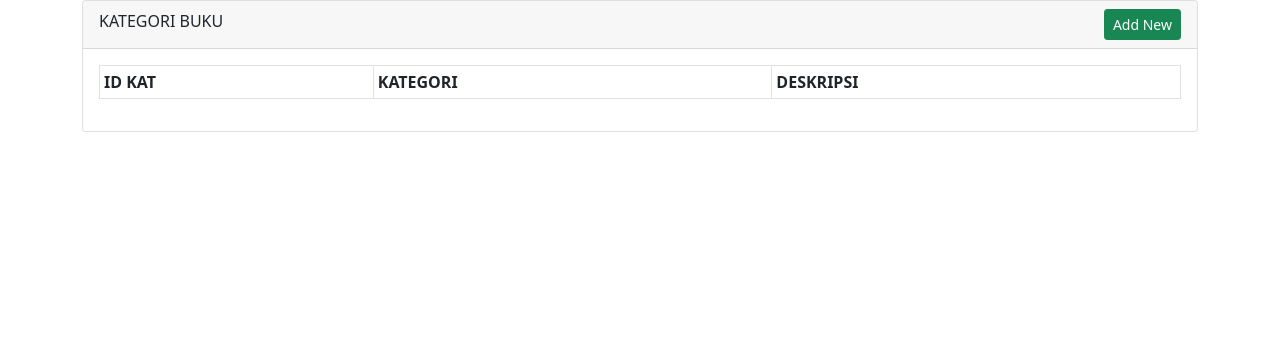
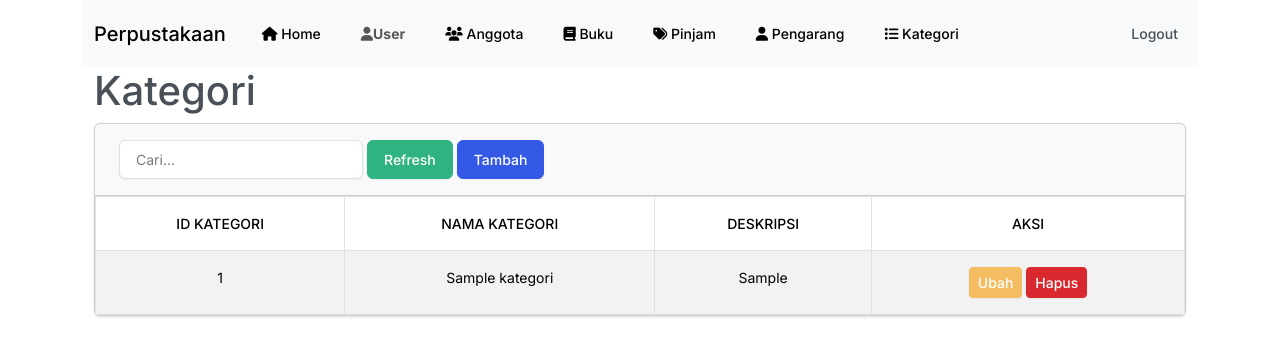
Before and after one commit to Magang-KBS/Perpustakaan, a Laravel app: page /kategori in a window 1280 px wide. Shown: the top 356 px of the page. Run offline with Laravel 12, Linux system fonts and the light colour scheme; tables that the repository leaves empty hold one stand-in row (values such as "Sample post"); lists and menus that the app fills with data are empty.

Commit message:
CRUD Kategori

```diff
--- a/app/Http/Controllers/kategoriController.php
+++ b/app/Http/Controllers/kategoriController.php
@@ -2,17 +2,64 @@
 
 namespace App\Http\Controllers;
 
-use App\Models\kategori;
+use App\Models\kategori; //as ModelKategory;
 use Illuminate\Http\Request;
 
 class kategoriController extends Controller
 {
-    public function loadAllCategory(){
-        $all_category = kategori::all();
-        return view ('kategori.index');
+    public function index(Request $request)
+{
+    $title = 'Kategori'; // Define the title
+    $q = $request->query('q');
+    $kategoris = kategori::where('nama_kategori', 'like', '%' . $q . '%')
+        ->paginate(5)
+        ->withQueryString();
+    $no = $kategoris->firstItem();
+    return view('kategori.index', compact('title', 'kategoris', 'q', 'no')); // Pass the $title variable
+}
+
+    public function create()
+    {
+        $title = 'Tambah Kategori';
+        $kategoris = Kategori::orderBy('nama_kategori')->get();
+        return view('kategori.tambah_kat',compact('title','kategoris'));
+    }
+    public function show(string $id)
+    {
+        //
+    }
+    public function store(Request $request)
+    {
+        $request->validate([
+            'nama_kategori'=>'required',
+            'deskripsi' => 'required'
+        ]);
+        //$kategori = new ModelKategory();
+        //$kategori->nama_kategori = $request->nama_kategori;
+        //$kategori->deskripsi = $request->deskripsi;
+        //$kategori->save();
+
+         $kategori = new Kategori($request->all());
+         $kategori->save();
+        return redirect()->route('kategori.index')->with(['message'=>"Data Berhasil ditambahkan"]);
     }
 
-    public function loadAddCategoryForm(){
-        return view ('kategopri.add-category');
+    public function edit($id)
+    {
+        $title = 'Ubah Kategori';
+        $kategori = Kategori::where('id',$id)->first();
+        return view('kategori.edit_kat',compact('title','kategori'));
+    }
+
+    public function update(Request $request, kategori $id)
+    {
+        $id->update($request->all());
+        return redirect()->route('kategori.index')->with(['message'=>'Data Berhasil diperbarui']);
+    }
+
+    public function destroy(kategori $id)
+    {
+        $id->delete();
+        return redirect()->route('kategori.index')->with(['message'=>'Data Berhasil dihapus!']);
     }
 }
--- a/app/Models/kategori.php
+++ b/app/Models/kategori.php
@@ -5,15 +5,10 @@
 use Illuminate\Database\Eloquent\Factories\HasFactory;
 use Illuminate\Database\Eloquent\Model;
 
-class kategori extends Model
+class Kategori extends Model
 {
     use HasFactory;
-
-    protected $table = 'kategory';
-
-    protected $fillable = [
-        'nama_kategori',
-        'deskripsi'
-    ];
-
+    protected $table ='kategori';
+    protected $primaryKey = 'id';
+    protected $fillable = ['nama_kategori', 'deskripsi'];
 }
--- a/app/Providers/AppServiceProvider.php
+++ b/app/Providers/AppServiceProvider.php
@@ -3,7 +3,7 @@
 namespace App\Providers;
 
 use Illuminate\Support\ServiceProvider;
-
+use Illuminate\Pagination\Paginator;
 class AppServiceProvider extends ServiceProvider
 {
     /**
@@ -17,8 +17,8 @@
     /**
      * Bootstrap any application services.
      */
-    public function boot(): void
+    public function boot()
     {
-        //
+        Paginator::useBootstrap();
     }
 }
--- a/resources/views/kategori/index.blade.php
+++ b/resources/views/kategori/index.blade.php
@@ -1,28 +1,60 @@
-<!DOCTYPE html>
-<html lang="en">
-<head>
-    <meta charset="UTF-8">
-    <meta name="viewport" content="width=device-width, initial-scale=1.0">
-    <title>LARAVEL CRUD</title>
-    <link href="https://cdn.jsdelivr.net/npm/bootstrap@5.0.2/dist/css/bootstrap.min.css" rel="stylesheet" integrity="sha384-EVSTQN3/azprG1Anm3QDgpJLIm9Nao0Yz1ztcQTwFspd3yD65VohhpuuCOmLASjC" crossorigin="anonymous">
-</head>
-<body>
-    <div class="container">
-        <div class="card">
+@extends('layout.app')
+@section('content')
+@if (session()->has('message'))
+<p class="alert alert-info">{{session('message')}}</p>
+@endif
+    <div class="card mb-3">
         <div class="card-header">
-                    KATEGORI BUKU
-                    <a href="/kategori/create" class="btn btn-success btn-sm float-end">Add New</a>
+            <form class="row row-cols-auto g-1">
+                <div class="col">
+                    <input class="form-control" name="q" value="{{$q}}" placeholder="Cari...">
                 </div>
-            <div class="card-body">
-                <table class="table table-sm table stripped table-bordered">
+                <div class="col">
+                    <button class="btn btn-success">Refresh</button>
+                </div>
+
+                <div class="col">
+                    <a class="btn btn-primary" href="{{route('kategori.tambah_kat')}}">Tambah</a>
+                </div>
+
+            </form>
+        </div>
+        <div class="table-responsive">
+            <table class="table table-hover table-bordered table-striped m-0">
                 <thead>
-                        <th>ID KAT</th>
-                        <th>KATEGORI</th>
-                        <th>DESKRIPSI</th>
+                    <tr class="text-center">
+                        <th>ID Kategori</th>
+                        <th>Nama Kategori</th>
+                        <th>Deskripsi</th>
+                        <th>Aksi</th>
+
+                    </tr>
                 </thead>
+                <?php //$no = 1;?>
+                    @foreach ($kategoris as $kategori)
+                    <tr class="text-center">
+                        <td>{{$no++}}</td>
+                        <td>{{$kategori->nama_kategori}}</td>
+                        <td>{{$kategori->deskripsi}}</td>
+                        <td>
+                            <a class="btn btn-sm btn-warning" href="{{route('kategori.edit_kat',$kategori->id)}}">Ubah</a>
+                            <form method="POST" class="d-inline" action="{{route('kategori.destroy',$kategori)}}">
+                                @csrf
+                                @method('DELETE')
+                                <button class="btn btn-sm btn-danger" onclick="return confirm('Hapus Data?')">Hapus</button>
+                            </form>
+                        </td>
+                    </tr>
+                    @endforeach
             </table>
+
         </div>
+        @if ($kategoris->hasPages())
+        <div class="card-footer">
+            {{$kategoris->links()}}
         </div>
+
+@endif
     </div>
-</body>
-</html>
+
+@endsection
--- a/resources/views/layout/app.blade.php
+++ b/resources/views/layout/app.blade.php
@@ -34,7 +34,7 @@
 
 
                     <li class="nav-item">
-                        <a class=" nav-link active" aria-current="page" href=""> <i class="fa fa-users"></i> Member</a>
+                        <a class=" nav-link active" aria-current="page" href="{{route('anggota.index')}}"> <i class="fa fa-users"></i> Anggota</a>
                     </li>
                     <li class="nav-item">
                         <a class=" nav-link active" aria-current="page" href=""><i class="fa fa-book"></i> Buku</a>
@@ -43,10 +43,10 @@
                       <a class=" nav-link active" aria-current="page" href=""><i class="fa fa-tags"></i>  Pinjam</a>
                     </li>
                     <li class="nav-item">
-                        <a class="nav-link active" aria-current="page" href=""> <i class="fa fa-key"></i> Password</a>
+                        <a class="nav-link active" aria-current="page" href=""> <i class="fa fa-user"></i> Pengarang</a>
                     </li>
                     <li class="nav-item">
-                        <a class=" nav-link active" aria-current="page" href=""> <i class="fa fa-list"></i> Kategori</a>
+                        <a class=" nav-link active" aria-current="page" href="{{route('kategori.index')}}"> <i class="fa fa-list"></i> Kategori</a>
                     </li>
                 </ul>
                 <div class="nav-item">
--- a/routes/web.php
+++ b/routes/web.php
@@ -3,19 +3,21 @@
 use App\Http\Controllers\AnggotaController;
 use App\Http\Controllers\pageController;
 use Illuminate\Support\Facades\Route;
-use App\Http\Controllers\KategoriController;
+use App\Http\Controllers\kategoriController;
+use App\Http\Controllers\PenerbitController;
+
 
 //Route::get('/', function () {
 //    return view('welcome');
 //});
 
-Route::get('/kategori', [kategoriController::class,'loadAllCategory']);
-Route::get('/kategori/add-category', [kategoriController::class,'loadAddCategory']);
-use App\Http\Controllers\PenerbitController;
+Route::get('/kategori',[kategoriController::class,'index'])->name('kategori.index');
+Route::get('/kategori/tambah',[kategoriController::class,'create'])->name('kategori.tambah_kat');
+Route::get('/kategori/edit/{id}', [kategoriController::class, 'edit'])->name('kategori.edit_kat');
+Route::post('/kategori/store', [kategoriController::class,'store'])->name('kategori.store');
+Route::put('/kategori/{id}',[kategoriController::class,'update'])->name('kategori.update');
+Route::delete('kategori/{id}',[kategoriController::class, 'destroy'])->name('kategori.destroy');
 
-Route::get('/', function () {
-    return view('welcome');
-});
 Route::get('/penerbit', [PenerbitController::class, 'index'])->name('penerbit.index');
 Route::get('/penerbit/create', [PenerbitController::class, 'create'])->name('penerbit.create');
 Route::post('/penerbit/store', [])->name('penerbit.store');
@@ -25,5 +27,4 @@
 Route::get('anggota/edit/{id}', [AnggotaController::class, 'edit'])->name('anggota.edit');
 
 
-Route::get('/' , [pageController::class, 'home'])->name
-    ('home');
+Route::get('/' , [pageController::class, 'home'])->name('home');
```
Also changed, not shown: resources/views/kategori/add-category.blade.php (deleted, +0 -28 lines), resources/views/kategori/edit_kat.blade.php (added, +36 -0 lines), resources/views/kategori/tambah_kat.blade.php (added, +32 -0 lines), database/migrations/2024_10_03_055245_create_kategory_table.php, resources/views/kategori/edit.blade.php (deleted). Lines whose indentation alone changed are shown as unchanged.
